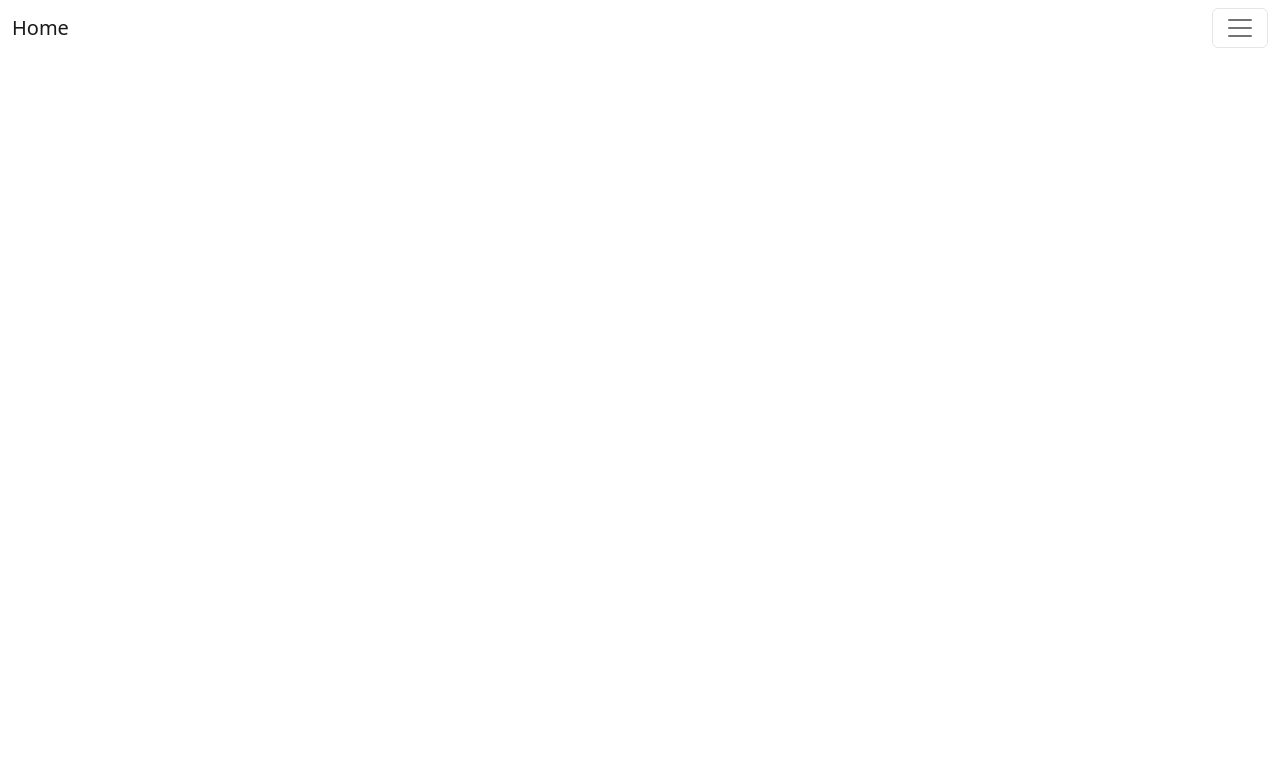
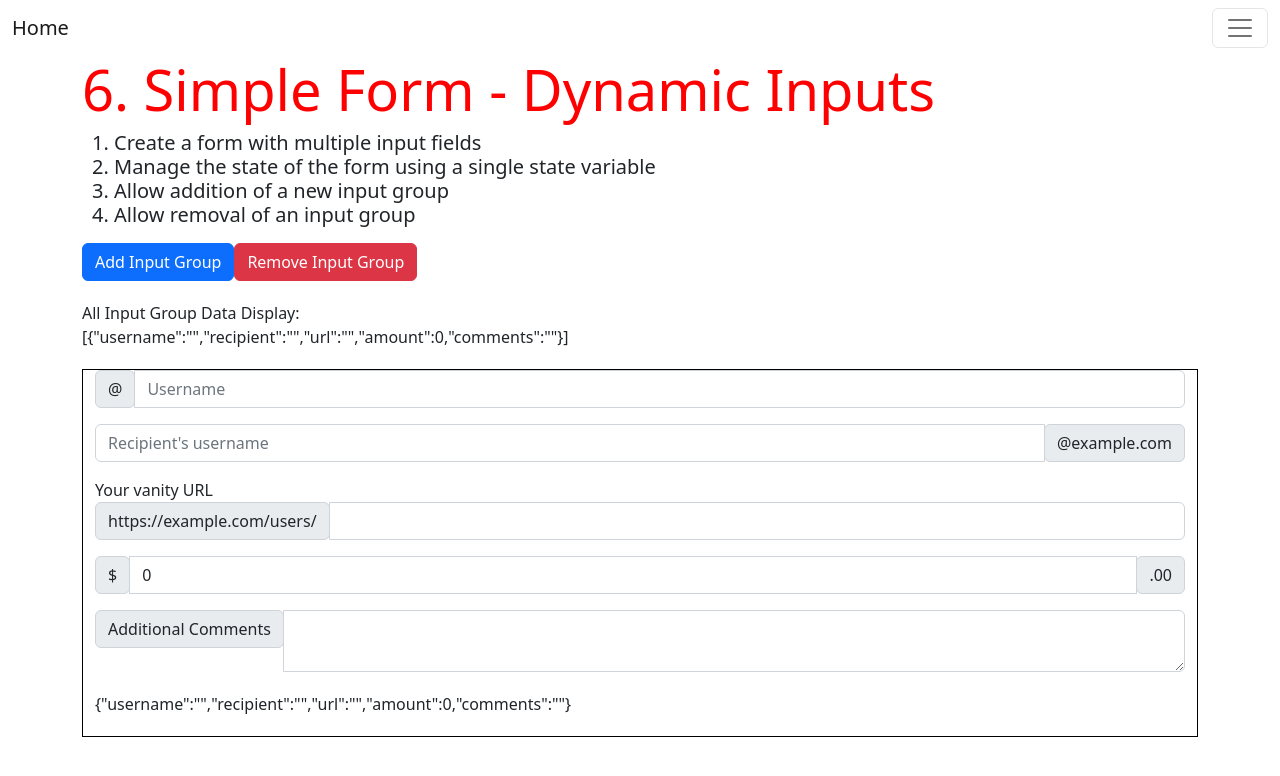
Before and after one commit to hhk998402/react-primer, a React app: page /simpleForm2 in a window 1280 px wide. Before the commit this address had no page. Shown: the top 776 px of the page. Built offline with nearby package versions, Linux system fonts and the light colour scheme.

Commit message:
Completed dynamic input form in react using reducer-dispatch pattern

```diff
--- a/src/App.js
+++ b/src/App.js
@@ -7,6 +7,7 @@ import Counter from "./StateManagement/Counter";
 import AddTwoNums from "./StateManagement/AddTwoNums";
 import CircleCanvas from "./StateManagement/CircleCanvas";
 import SimpleFormSingleState from "./Forms/SimpleForm1/SimpleFormSingleState";
+import SimpleFormDynamicInputs from "./Forms/SimpleForm2_DynamicInputs/SimpleFormDynamicInputs";
 
 const App = () => {
     return (
@@ -43,6 +44,11 @@ const App = () => {
                     path="simpleForm1"
                     element={<SimpleFormSingleState />}
                 />
+                <Route
+                    exact
+                    path="simpleForm2"
+                    element={<SimpleFormDynamicInputs />}
+                />
             </Routes>
         </>
 
--- /dev/null
+++ b/src/Forms/SimpleForm2_DynamicInputs/SimpleFormDynamicInputs.js
@@ -0,0 +1,104 @@
+import React, { useReducer } from "react";
+import formReducer from "../SimpleForm2_DynamicInputs/formReducer";
+
+const SimpleFormDynamicInputs = () =>{
+    const initialFormState = {
+        username: "",
+        recipient: "",
+        url: "",
+        amount: 0,
+        comments: ""
+    };
+
+    const [formState, dispatch] = useReducer(formReducer, [initialFormState]);
+    const handleTextInput = (e, idx) => {
+        dispatch({
+            type: "TEXT_INPUT",
+            name: e.target.name,
+            payload: e.target.value,
+            idx: idx
+        });
+    };
+    const handleAddNewInputGroup = (e) => {
+        dispatch({
+            type: "ADD_NEW_INPUT_GROUP",
+            payload: initialFormState
+        })
+    };
+    const handleDelNewInputGroup = (e) => {
+        dispatch({
+            type: "DEL_NEW_INPUT_GROUP",
+            payload: initialFormState
+        })
+    };
+
+    return(
+        <div className="container">
+            <h1 className="display-4">6. Simple Form - Dynamic Inputs</h1>
+            <h6 className="lead">
+                <ol>
+                    <li>Create a form with multiple input fields</li>
+                    <li>Manage the state of the form using a single state variable</li>
+                    <li>Allow addition of a new input group</li>
+                    <li>Allow removal of an input group</li>
+                </ol>
+            </h6>
+            <button className="btn btn-primary" type="button" onClick={handleAddNewInputGroup}>Add Input Group</button>
+            <button className="btn btn-danger" type="button" onClick={handleDelNewInputGroup}>Remove Input Group</button>
+            <div className="text-wrap" style={{wordBreak: "break-all", margin: '20px 0 20px 0'}}>
+                All Input Group Data Display: <br></br>
+                {JSON.stringify(formState)}
+            </div>
+            {
+                formState.map((entry, idx) => {
+                    return(
+                        <div className="row" style={{ border: '1px solid black', margin: '20px 0 20px 0' }}>
+                            <div className="input-group mb-3">
+                                <div className="input-group-prepend">
+                                    <span className="input-group-text" id="basic-addon1">@</span>
+                                </div>
+                                <input type="text" className="form-control" placeholder="Username" aria-label="Username" aria-describedby="basic-addon1"
+                                name="username" value={entry.username} onChange={(e) => handleTextInput(e,idx)} />
+                            </div>
+                            <div className="input-group mb-3">
+                                <input type="text" className="form-control" placeholder="Recipient's username" aria-label="Recipient's username" aria-describedby="basic-addon2"
+                                 name="recipient" value={entry.recipient} onChange={(e) => handleTextInput(e,idx)} />
+                                <div className="input-group-append">
+                                    <span className="input-group-text" id="basic-addon2">@example.com</span>
+                                </div>
+                            </div>
+
+                            <label htmlFor="basic-url">Your vanity URL</label>
+                            <div className="input-group mb-3">
+                                <div className="input-group-prepend">
+                                    <span className="input-group-text" id="basic-addon3">https://example.com/users/</span>
+                                </div>
+                                <input type="text" className="form-control" id="basic-url" aria-describedby="basic-addon3" name="url" value={entry.url} onChange={(e) => handleTextInput(e,idx)} />
+                            </div>
+
+                            <div className="input-group mb-3">
+                                <div className="input-group-prepend">
+                                    <span className="input-group-text">$</span>
+                                </div>
+                                <input type="number" className="form-control" aria-label="Amount (to the nearest dollar)" name="amount" value={entry.amount} onChange={(e) => handleTextInput(e,idx)} />
+                                <div className="input-group-append">
+                                    <span className="input-group-text">.00</span>
+                                </div>
+                            </div>
+
+                            <div className="input-group">
+                                <div className="input-group-prepend">
+                                    <span className="input-group-text">Additional Comments</span>
+                                </div>
+                                <textarea className="form-control" aria-label="Additional Comments" name="comments" value={entry.comments} onChange={(e) => handleTextInput(e,idx)}></textarea>
+                            </div>
+                            <div className="text-wrap" style={{wordBreak: "break-all", margin: '20px 0 20px 0'}}>{JSON.stringify(entry)}</div>
+                        </div>
+                    )
+                })
+            }
+        </div>
+    )
+};
+
+export default SimpleFormDynamicInputs;
--- /dev/null
+++ b/src/Forms/SimpleForm2_DynamicInputs/formReducer.js
@@ -0,0 +1,20 @@
+const formReducer = (state, action) => {
+    switch(action.type){
+        case "TEXT_INPUT":
+            let oldState = [...state];
+            let arrEntry = oldState[action.idx];
+            arrEntry[action.name] = action.payload;
+            oldState[action.idx] = arrEntry;
+            return oldState;
+        case "ADD_NEW_INPUT_GROUP":
+            return [...state, action.payload];
+        case "DEL_NEW_INPUT_GROUP":
+            let prevState = [...state];
+            prevState.pop();
+            return prevState;
+        default:
+            return state;
+    }
+};
+
+export default formReducer;
--- a/src/Home/Home.js
+++ b/src/Home/Home.js
@@ -61,6 +61,14 @@ const Home = () => {
                         <Link to="/simpleForm1">Demo Link</Link>
                     </AccordionBody>
                     </AccordionItem>
+                    <AccordionItem>
+                    <AccordionHeader targetId="6">Form Handling - Dynamic Form Inputs</AccordionHeader>
+                    <AccordionBody accordionId="5">
+                        <strong>Use a single state variable to handle multiple form entries data, supporting dynamic addition of form inputs</strong><br></br>
+
+                        <Link to="/simpleForm1">Demo Link</Link>
+                    </AccordionBody>
+                    </AccordionItem>
                 </Accordion>
             </div>
         </div>
--- a/src/NavBar.js
+++ b/src/NavBar.js
@@ -47,6 +47,7 @@ const NavBar = (args) => {
               </DropdownToggle>
               <DropdownMenu right>
                 <DropdownItem><NavLink href="/simpleForm1">Simple Form Handling (1-level nesting)</NavLink></DropdownItem>
+                <DropdownItem><NavLink href="/simpleForm2">Simple Form Handling (Dynamic Form Inputs)</NavLink></DropdownItem>
                 <DropdownItem divider />
                 <DropdownItem>Reset</DropdownItem>
               </DropdownMenu>
```
